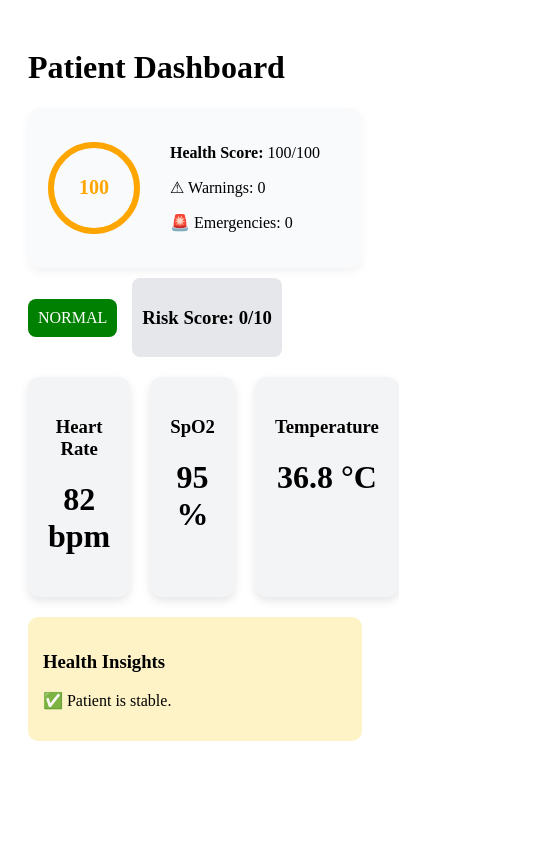
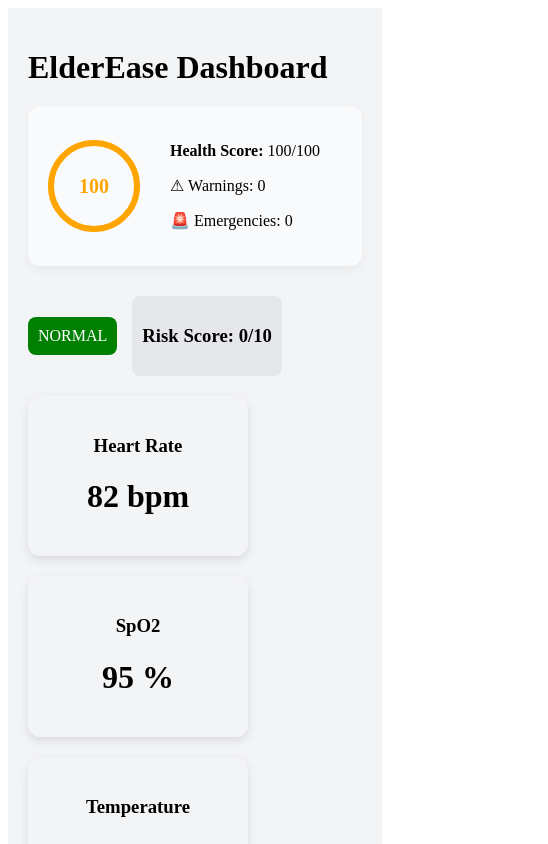
Before and after one commit to Aadya2901/ElderEase, a React app in the folder frontend/: page / in a window 390 px wide. Shown: the top 844 px of the page, 548 px wide, since content can reach past the window. Built offline with nearby package versions, Linux system fonts and the light colour scheme; the HTML template or start-up script is replaced by a standard one.

Commit message:
style: improve dashboard layout with spacing, background, and responsive design

```diff
--- a/frontend/src/pages/PatientDashboard.jsx
+++ b/frontend/src/pages/PatientDashboard.jsx
@@ -43,27 +43,41 @@ export default function PatientDashboard() {
     const healthScore = 100 - riskScore * 10;
 
   return (
-    <div style={{ padding: "20px" }}>
+    <div style={{
+      padding: "20px",
+      background: "#f3f4f6",
+      minHeight: "100vh"
+    }}>
 
       <AlertBanner status={status} />
 
-      <h1>Patient Dashboard</h1>
+      <h1 style={{ marginBottom: "20px" }}>
+        ElderEase Dashboard
+      </h1>
 
       {/* Summary Section */}
-      <HealthSummary
-        score={healthScore}
-        warnings={warnings}
-        emergencies={emergencies}
-      />
+      <div style={{ marginTop: "20px" }}>
+        <HealthSummary score={healthScore} warnings={warnings} emergencies={emergencies} />
+      </div>
 
       {/* Top Section */}
-      <div style={{ display: "flex", gap: "15px", alignItems: "center" }}>
+      <div style={{
+          display: "flex",
+          gap: "15px",
+          alignItems: "center",
+          marginTop: "20px"
+      }}>
         <StatusBadge status={status} />
         <RiskScore score={riskScore} />
       </div>
 
       {/* Cards Section */}
-      <div style={{ display: "flex", gap: "20px", marginTop: "20px" }}>
+      <div style={{
+        display: "flex",
+        gap: "20px",
+        marginTop: "20px",
+        flexWrap: "wrap"
+      }}>
         <VitalCard title="Heart Rate" value={heartRate} unit="bpm" />
         <VitalCard title="SpO2" value={spo2} unit="%" />
         <VitalCard title="Temperature" value={temperature} unit="°C" />
@@ -73,7 +87,11 @@ export default function PatientDashboard() {
       <InsightsPanel insights={generateInsights()} />
 
       {/* Charts Section */}
-      {/* <HeartRateChart /> */}
+      <div style={{ marginTop: "20px" }}>
+        <HeartRateChart />
+      </div>
     </div>
+
+
   );
 }
```
